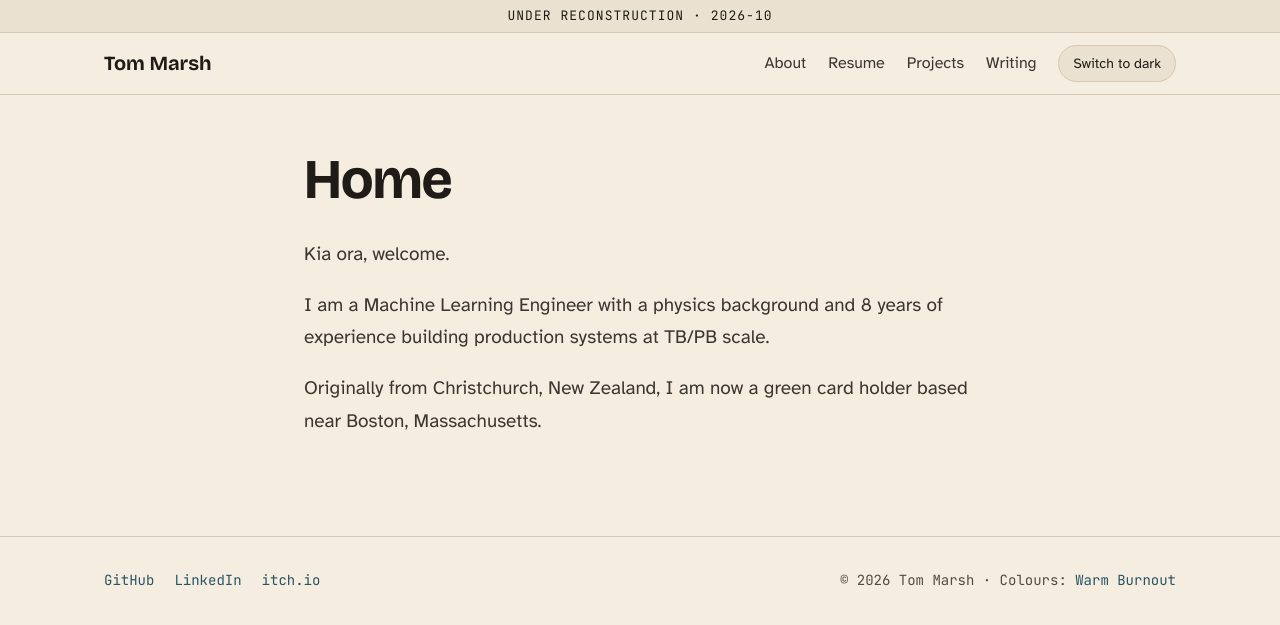
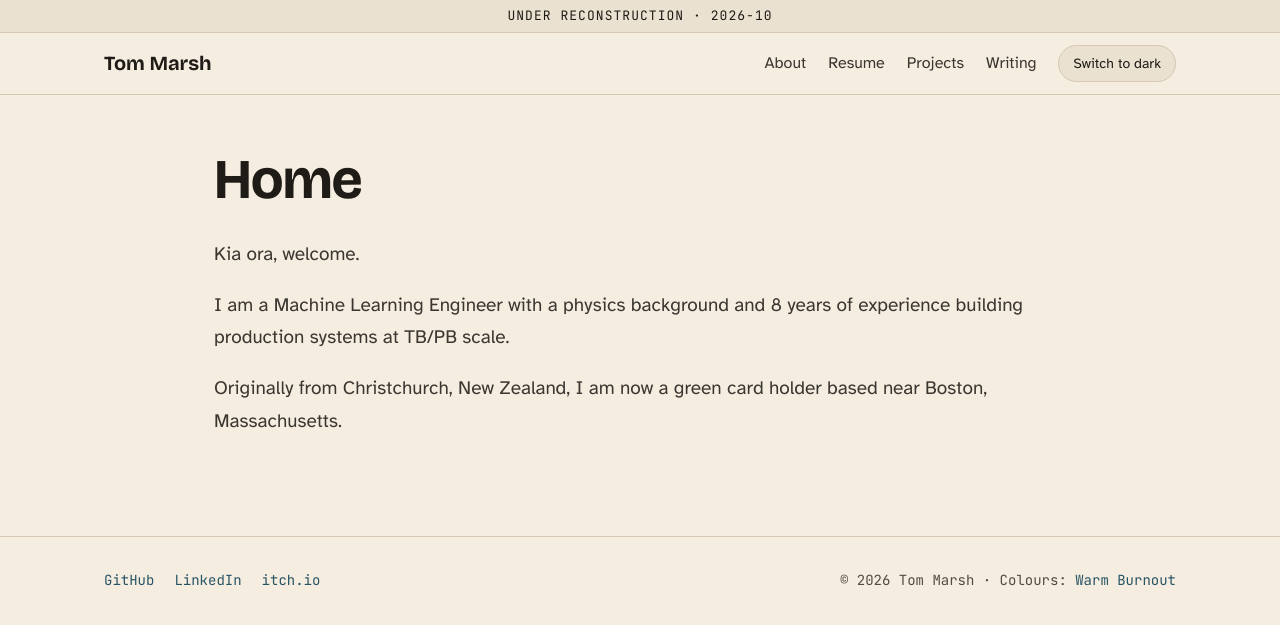
Before and after one commit to Graphight/Graphight.github.io, a Jekyll site: the page built from index.md, in a window 1280 px wide. Shown: the top 625 px of the page. Built offline with Jekyll 4.4.1, drawn with Linux system fonts in a browser that asks for light colours; our own code applies the rules of GitHub Pages for plain Markdown files.

Commit message:
site.scss: widen the reading column to 900px

```diff
--- a/assets/css/site.scss
+++ b/assets/css/site.scss
@@ -95,7 +95,7 @@ th, td { border: 1px solid var(--line); padding: 6px 12px; text-align: left; }
 th { background: var(--surf); color: var(--hi); }
 
 .wrap { max-width: 1120px; margin: 0 auto; padding: 0 24px; }
-.column { max-width: 720px; margin: 0 auto; padding: 56px 24px 80px; }
+.column { max-width: 900px; margin: 0 auto; padding: 56px 24px 80px; }
 
 .notice {
   margin: 0;
```
